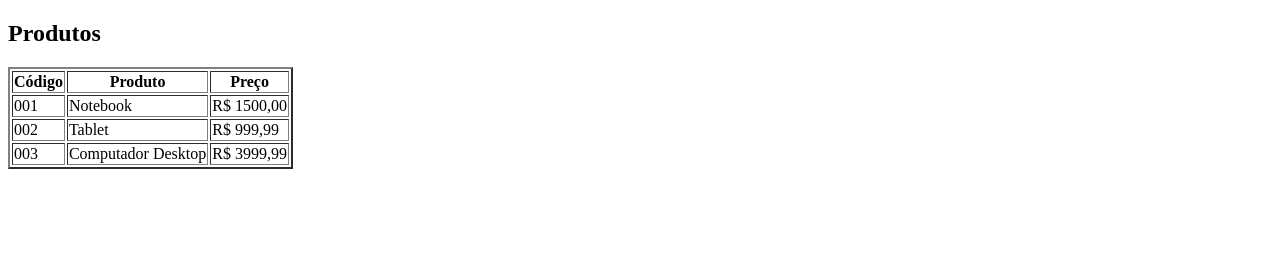
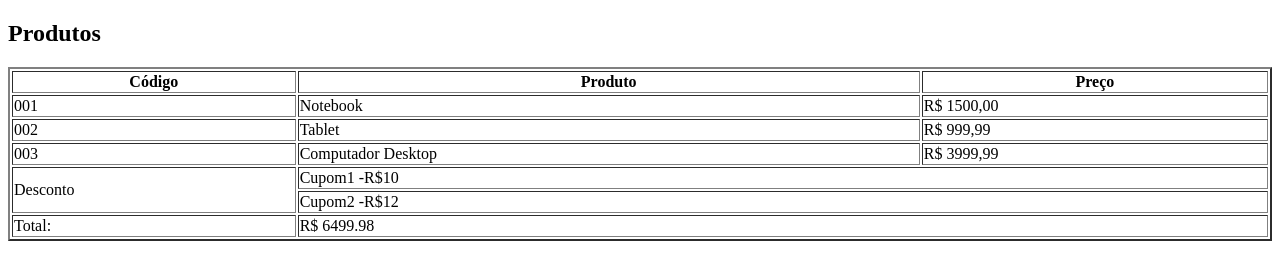
Before and after one commit to LucasZeon/aprendendowebfullstack, a plain HTML site: page Primeiro Projeto/index.html in a window 1280 px wide. Drawn offline with Linux system fonts and the light colour scheme.

Commit message:
aprendendo tabela estática

```diff
--- a/Primeiro Projeto/index.html
+++ b/Primeiro Projeto/index.html
@@ -13,7 +13,7 @@
 
 		<h2>Produtos</h2>
 
-		<table border="2">
+		<table border="2" width="100%">
 			<tr>
 				<th>Código</th>
 				<th>Produto</th>
@@ -41,6 +41,25 @@
 				<td>R$ 3999,99</td>
 
 			</tr>
+
+			<tr>
+
+				<td rowspan="2">Desconto</td>
+				<td colspan="2">Cupom1 -R$10</td>
+
+			</tr>
+
+			<tr>
+
+				<td colspan="2">Cupom2 -R$12</td>
+
+			</tr>
+
+			<tr>
+				<td>Total:</td>
+				<td colspan="2">R$ 6499.98</td>
+			</tr>
+
 		</table>
 
 	</body>
```
